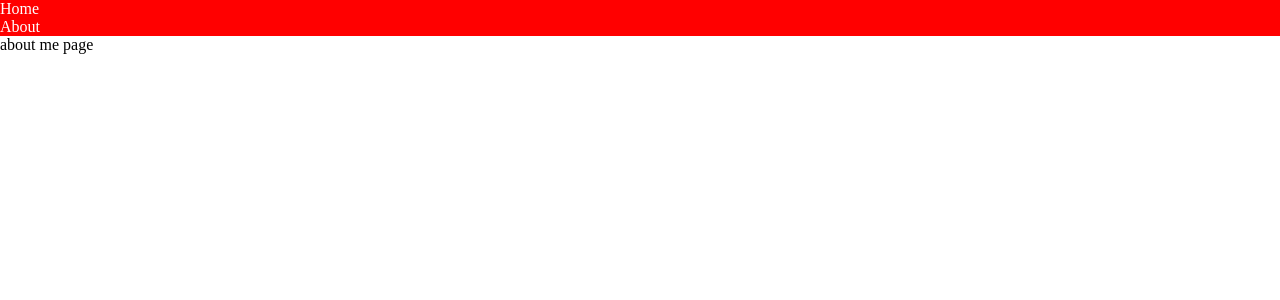
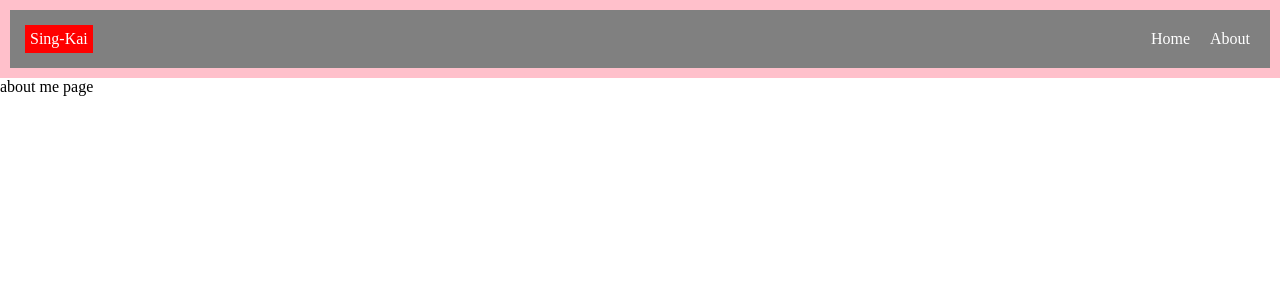
Before and after one commit to Sing-Kai/profile-page, a Next.js app in the folder profile-page-app/: page /about in a window 1280 px wide. Shown: the top 300 px of the page. Built offline with nearby package versions, Linux system fonts and the light colour scheme.

Commit message:
added title and flex box

```diff
--- a/profile-page-app/src/components/navbar.tsx
+++ b/profile-page-app/src/components/navbar.tsx
@@ -91,23 +91,48 @@ import { NavLink  } from 'react-router-dom';
 const NavBar = () => {
     return (
       <NavBarContainer>
-        <li>
+        <NavBarItems>
+          <TitleContainer>
+          Sing-Kai
+          </TitleContainer>
+          <NavBarItem>
             <Link href='/'>
               Home
             </Link>
-        </li>
-        <li>
+          </NavBarItem>
+          <NavBarItem>
             <Link href='/about'>
               About
             </Link>
-        </li>
+          </NavBarItem>
+        </NavBarItems>
       </NavBarContainer>
     )
 }
 
-const NavBarContainer = styled.ul`
+const NavBarContainer = styled.div`
+  background: pink;
+  padding: 10px;
+`;
+
+const NavBarItems = styled.ul`
+  background: grey;
+  color: white;
+  padding: 10px;
+  list-style-type: none;
+  display: flex;
+`;
+
+const NavBarItem = styled.li`
+  padding: 5px;
+  margin: 5px;
+`;
+
+const TitleContainer = styled.div`
   background: red;
-  color: white;
+  padding: 5px;
+  margin: 5px;
+  margin-right: auto;
 `;
 
 export default NavBar
```
Lines whose indentation alone changed are shown as unchanged.
